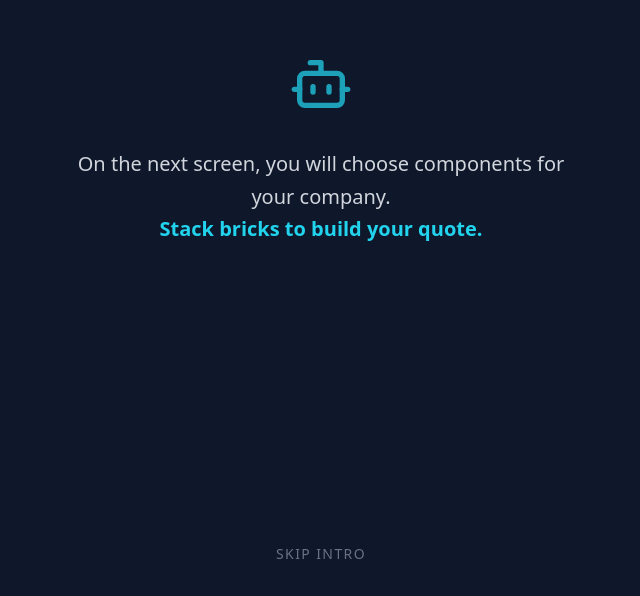
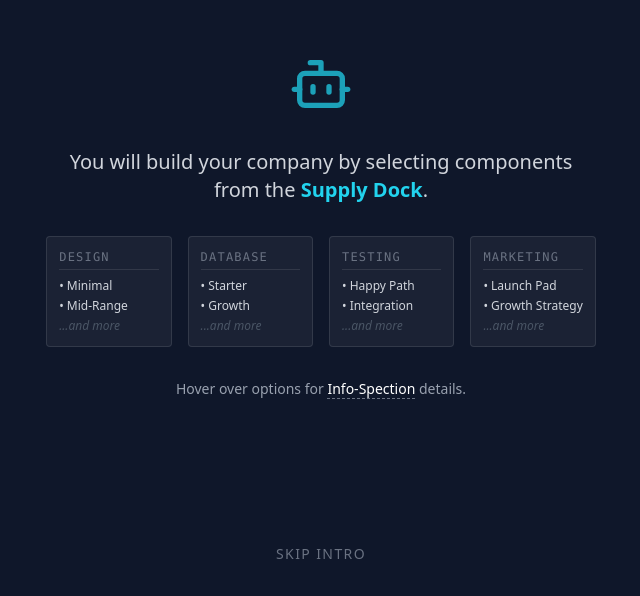
Before and after one commit to RahulBonala/Build-your-Own-Company, a Next.js app: page /tutorial in a window 1280 px wide. Shown: the part 204-800 px from the top of the page, without its empty margins (319-959 px from the left). Built offline with nearby package versions, Linux system fonts and the light colour scheme.

Commit message:
feat: Tutorial updates - Options preview

```diff
--- a/src/app/tutorial/page.tsx
+++ b/src/app/tutorial/page.tsx
@@ -5,6 +5,7 @@ import { useRouter } from 'next/navigation';
 import { motion, AnimatePresence } from 'framer-motion';
 import { Bot, PlayCircle, Hammer, Headphones } from 'lucide-react';
 import { useBuilderStore } from '@/store/builderStore';
+import { PRICING_DATA } from '@/utils/PricingData';
 
 export default function TutorialPage() {
     const router = useRouter();
@@ -80,11 +81,33 @@ export default function TutorialPage() {
                             initial={{ opacity: 0, y: 20 }}
                             animate={{ opacity: 1, y: 0 }}
                             exit={{ opacity: 0, y: -20 }}
-                            className="text-xl text-gray-300 leading-relaxed max-w-lg"
+                            className="max-w-4xl w-full"
                         >
-                            On the next screen, you will choose components for your company.
-                            <br />
-                            <span className="text-cyber-cyan font-bold">Stack bricks to build your quote.</span>
+                            <div className="text-xl text-gray-300 mb-8 max-w-lg mx-auto">
+                                You will build your company by selecting components from the <span className="text-cyber-cyan font-bold">Supply Dock</span>.
+                            </div>
+
+                            <div className="grid grid-cols-2 md:grid-cols-4 gap-4 mb-8">
+                                {Object.entries(PRICING_DATA).map(([category, options]) => (
+                                    <div key={category} className="bg-white/5 border border-glass-border p-3 rounded text-left">
+                                        <div className="text-xs font-mono text-gray-500 uppercase tracking-widest mb-2 border-b border-white/10 pb-1">
+                                            {category}
+                                        </div>
+                                        <div className="space-y-1">
+                                            {Object.values(options).slice(0, 2).map((opt: any) => (
+                                                <div key={opt.id} className="text-xs text-gray-300 truncate">
+                                                    • {opt.label}
+                                                </div>
+                                            ))}
+                                            <div className="text-xs text-gray-600 italic">...and more</div>
+                                        </div>
+                                    </div>
+                                ))}
+                            </div>
+
+                            <div className="text-sm text-gray-400">
+                                Hover over options for <span className="text-white border-b border-dashed border-gray-500">Info-Spection</span> details.
+                            </div>
                         </motion.div>
                     )}
 
```
